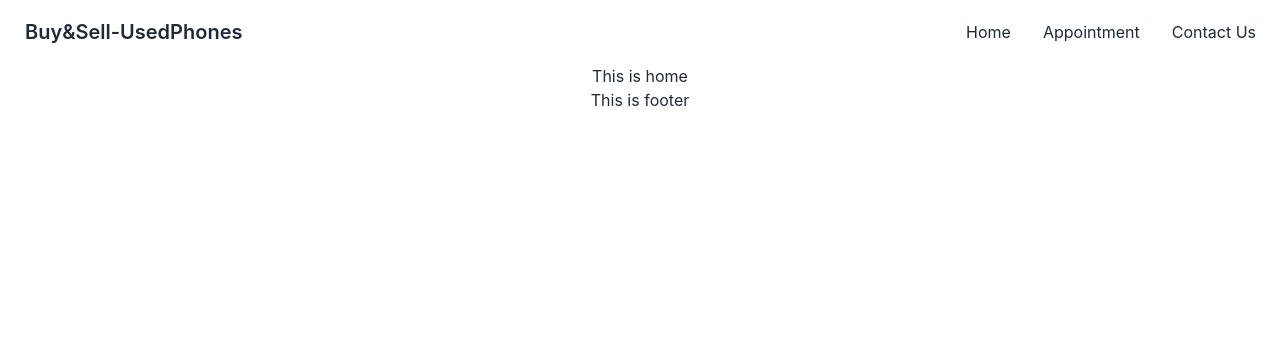
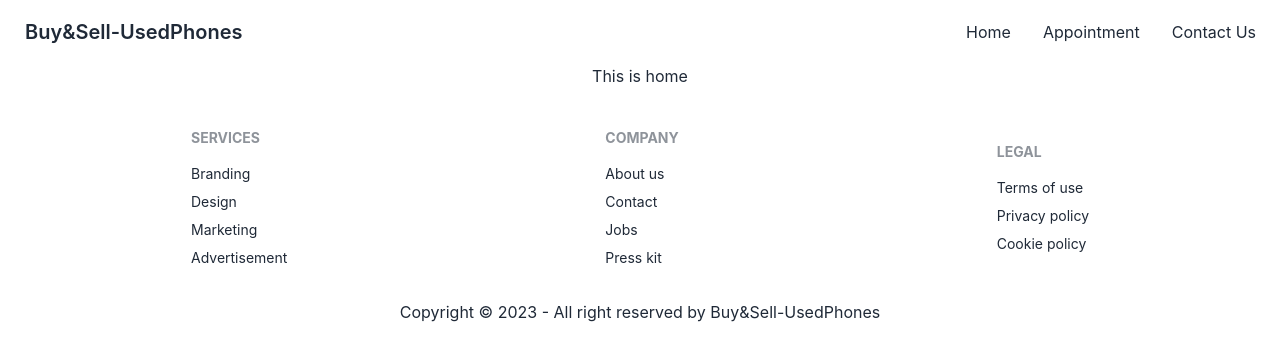
Before and after one commit to hachinrayhan/used-products-resale-client, a React (Create React App) app: page / in a window 1280 px wide. Shown: the top 360 px of the page. Built offline with nearby package versions, Linux system fonts and the light colour scheme.

Commit message:
footer added

```diff
--- a/src/pages/shared/Footer.js
+++ b/src/pages/shared/Footer.js
@@ -2,9 +2,33 @@
 
 const Footer = () => {
     return (
-        <div>
-            <h2>This is footer</h2>
-        </div>
+        <footer className="p-10 bg-center">
+            <div className='footer lg:place-items-center'>
+                <div>
+                    <span className="footer-title">Services</span>
+                    <a href='/' className="link link-hover">Branding</a>
+                    <a href='/' className="link link-hover">Design</a>
+                    <a href='/' className="link link-hover">Marketing</a>
+                    <a href='/' className="link link-hover">Advertisement</a>
+                </div>
+                <div>
+                    <span className="footer-title">Company</span>
+                    <a href='/' className="link link-hover">About us</a>
+                    <a href='/' className="link link-hover">Contact</a>
+                    <a href='/' className="link link-hover">Jobs</a>
+                    <a href='/' className="link link-hover">Press kit</a>
+                </div>
+                <div>
+                    <span className="footer-title">Legal</span>
+                    <a href='/' className="link link-hover">Terms of use</a>
+                    <a href='/' className="link link-hover">Privacy policy</a>
+                    <a href='/' className="link link-hover">Cookie policy</a>
+                </div>
+            </div>
+            <div className='mt-8'>
+                <p>Copyright © 2023 - All right reserved by Buy&Sell-UsedPhones</p>
+            </div>
+        </footer>
     );
 };
 
```
